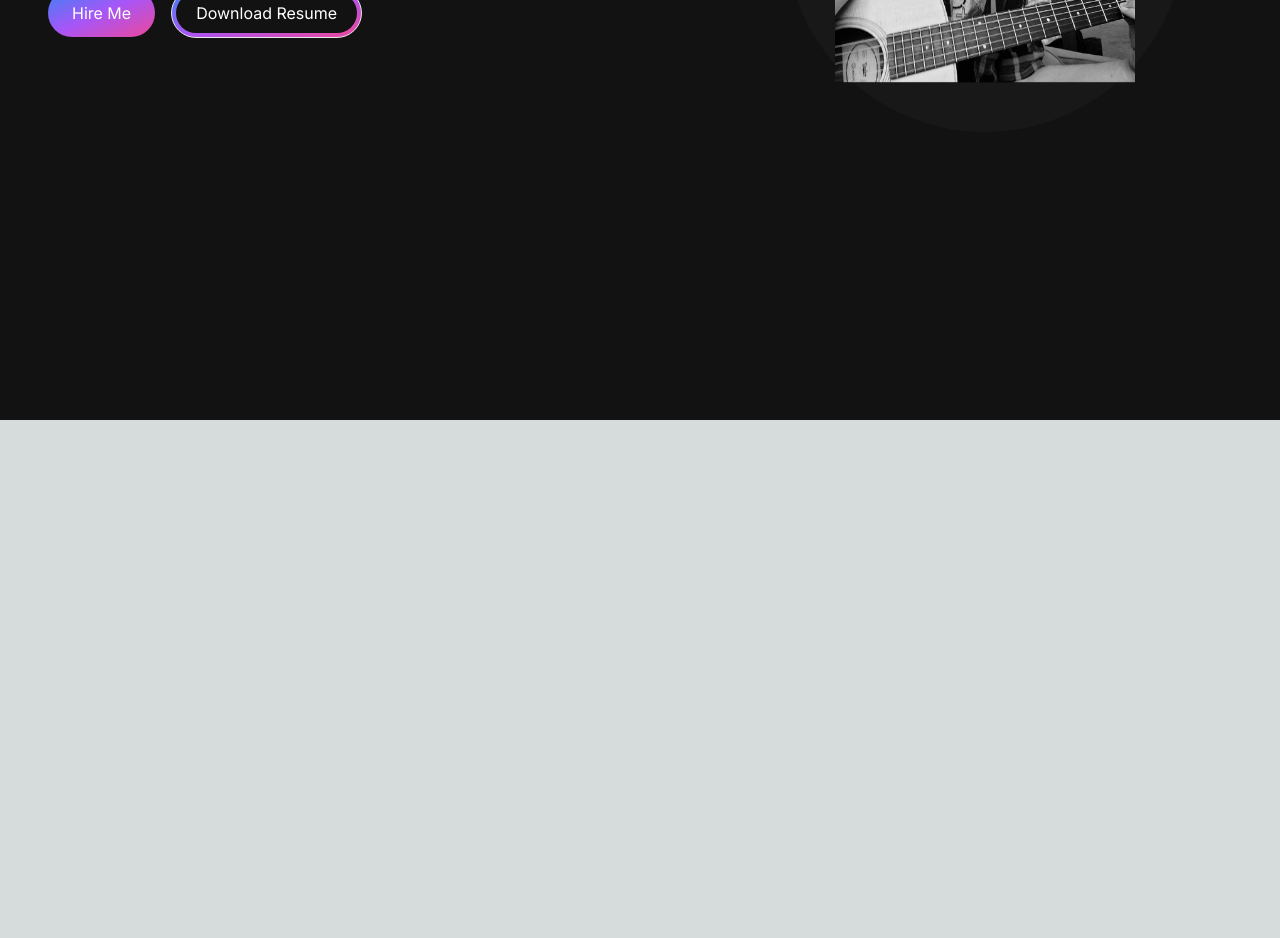
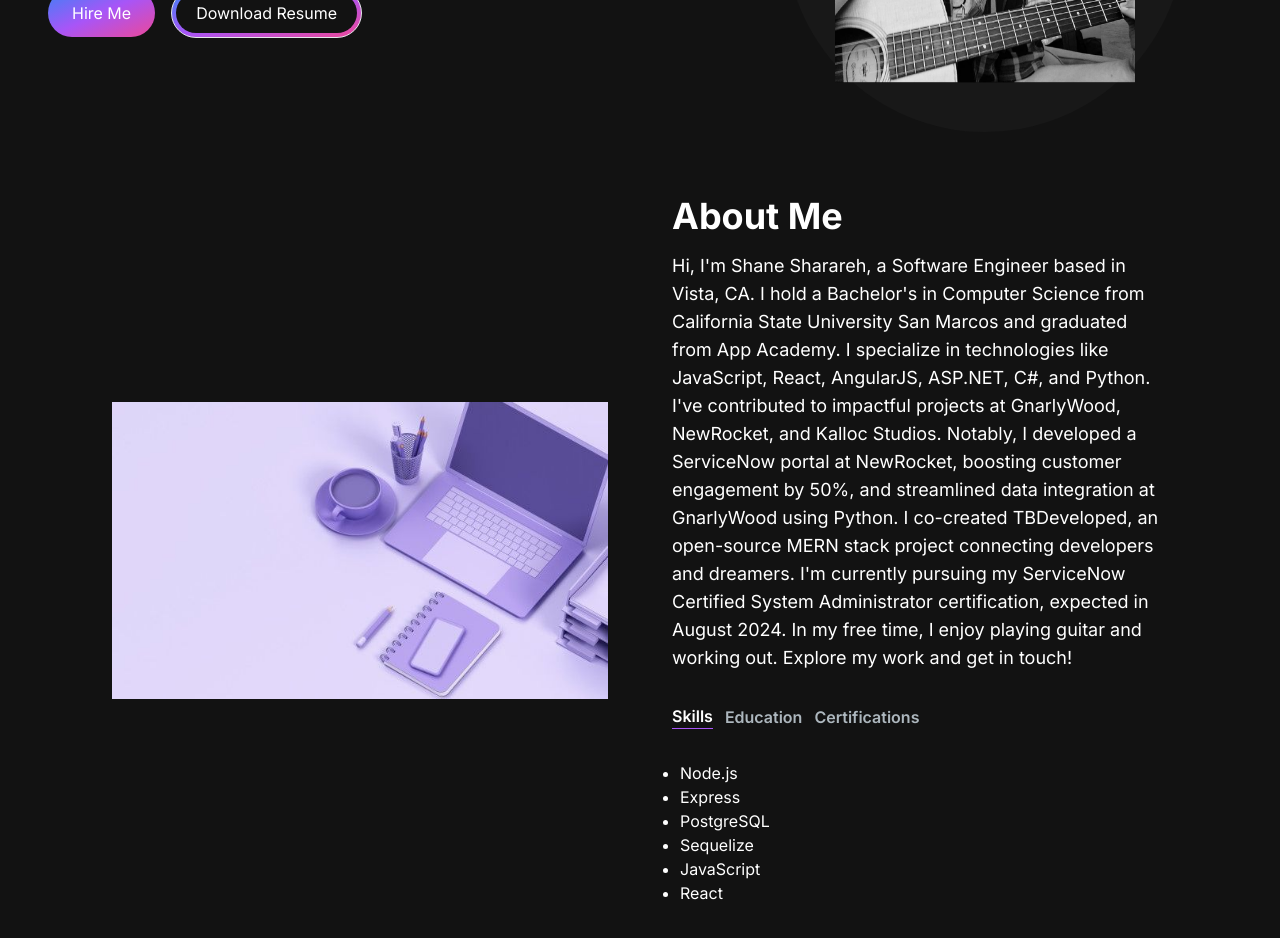
Before and after one commit to ShaneSharareh/portfolio, a Next.js app: page / in a window 1280 px wide. Shown: the part 380-1318 px from the top of the page. Before the commit the page ends 800 px from the top, so only its background shows below. Built offline with nearby package versions, Linux system fonts and the light colour scheme.

Commit message:
add about me section

```diff
--- /dev/null
+++ b/src/app/components/AboutSection.jsx
@@ -0,0 +1,96 @@
+"use client";
+import React, { useTransition, useState } from "react";
+import Image from "next/image";
+import TabButton from "./TabButton";
+
+const TAB_DATA = [
+  {
+    title: "Skills",
+    id: "skills",
+    content: (
+      <ul className="list-disc pl-2">
+        <li>Node.js</li>
+        <li>Express</li>
+        <li>PostgreSQL</li>
+        <li>Sequelize</li>
+        <li>JavaScript</li>
+        <li>React</li>
+      </ul>
+    ),
+  },
+  {
+    title: "Education",
+    id: "education",
+    content: (
+      <ul className="list-disc pl-2">
+        <li>App Academy</li>
+        <li>California State University San Marcos</li>
+      </ul>
+    ),
+  },
+  {
+    title: "Certifications",
+    id: "certifications",
+    content: (
+      <ul className="list-disc pl-2">
+        <li>ServiceNow Certified System Administrator - Expected 08/2024</li>
+      </ul>
+    ),
+  },
+];
+
+const AboutSection = () => {
+  const [tab, setTab] = useState("skills");
+  const [isPending, startTransition] = useTransition();
+
+  const handleTabChange = (id) => {
+    startTransition(() => {
+      setTab(id);
+    });
+  };
+
+  return (
+    <section className="text-white">
+      <div className="md:grid md:grid-cols-2 gap-8 items-center py-8 px-4 xl:gap-16 sm:py-16 xl:px-16">
+        <Image src="/images/about.jpg" width={500} height={500} />
+        <div className="mt-4 md:mt-0 text-left flex flex-col h-full">
+          <h2 className="text-4xl font-bold text-white mb-4">About Me</h2>
+          <p className="text-base lg:text-lg">
+          Hi, I'm Shane Sharareh, a Software Engineer based in Vista, CA. I hold a Bachelor's in Computer Science from California State University San Marcos and graduated from App Academy. I specialize in technologies like JavaScript, React, AngularJS, ASP.NET, C#, and Python.
+I've contributed to impactful projects at GnarlyWood, NewRocket, and Kalloc Studios. Notably, I developed a ServiceNow portal at NewRocket, boosting customer engagement by 50%, and streamlined data integration at GnarlyWood using Python.
+I co-created TBDeveloped, an open-source MERN stack project connecting developers and dreamers. I'm currently pursuing my ServiceNow Certified System Administrator certification, expected in August 2024.
+In my free time, I enjoy playing guitar and working out. Explore my work and get in touch!
+            </p>
+          <div className="flex flex-row justify-start mt-8">
+            <TabButton
+              selectTab={() => handleTabChange("skills")}
+              active={tab === "skills"}
+            >
+              {" "}
+              Skills{" "}
+            </TabButton>
+            <TabButton
+              selectTab={() => handleTabChange("education")}
+              active={tab === "education"}
+            >
+              {" "}
+              Education{" "}
+            </TabButton>
+            <TabButton
+              selectTab={() => handleTabChange("certifications")}
+              active={tab === "certifications"}
+            >
+              {" "}
+              Certifications{" "}
+            </TabButton>
+          </div>
+          <div className="mt-8">
+            {TAB_DATA.find((t) => t.id === tab).content}
+          </div>
+        </div>
+      </div>
+    </section>
+  );
+};
+
+export default AboutSection;
--- /dev/null
+++ b/src/app/components/TabButton.jsx
@@ -0,0 +1,16 @@
+
+const TabButton = ({ active, selectTab, children }) => {
+    const buttonClasses = active
+      ? "text-white border-b border-purple-500"
+      : "text-[#ADB7BE]";
+
+    return (
+      <button onClick={selectTab}>
+        <p className={`mr-3 font-semibold hover:text-white ${buttonClasses}`}>
+          {children}
+        </p>
+      </button>
+    );
+  };
+
+  export default TabButton;
--- a/src/app/page.js
+++ b/src/app/page.js
@@ -1,6 +1,7 @@
 import Image from "next/image";
 import HeroSection from "./components/HeroSection";
 import Navbar from "./components/Navbar";
+import AboutSection from "./components/AboutSection";
 
 export default function Home() {
   return (
@@ -8,6 +9,7 @@ export default function Home() {
       <div className="container mt-24 mx-auto px-12 py-4 ">
       <Navbar/>
       <HeroSection/>
+      <AboutSection/>
       </div>
     </main>
   );
```
Also changed, not shown: public/images/about.jpg (added).
